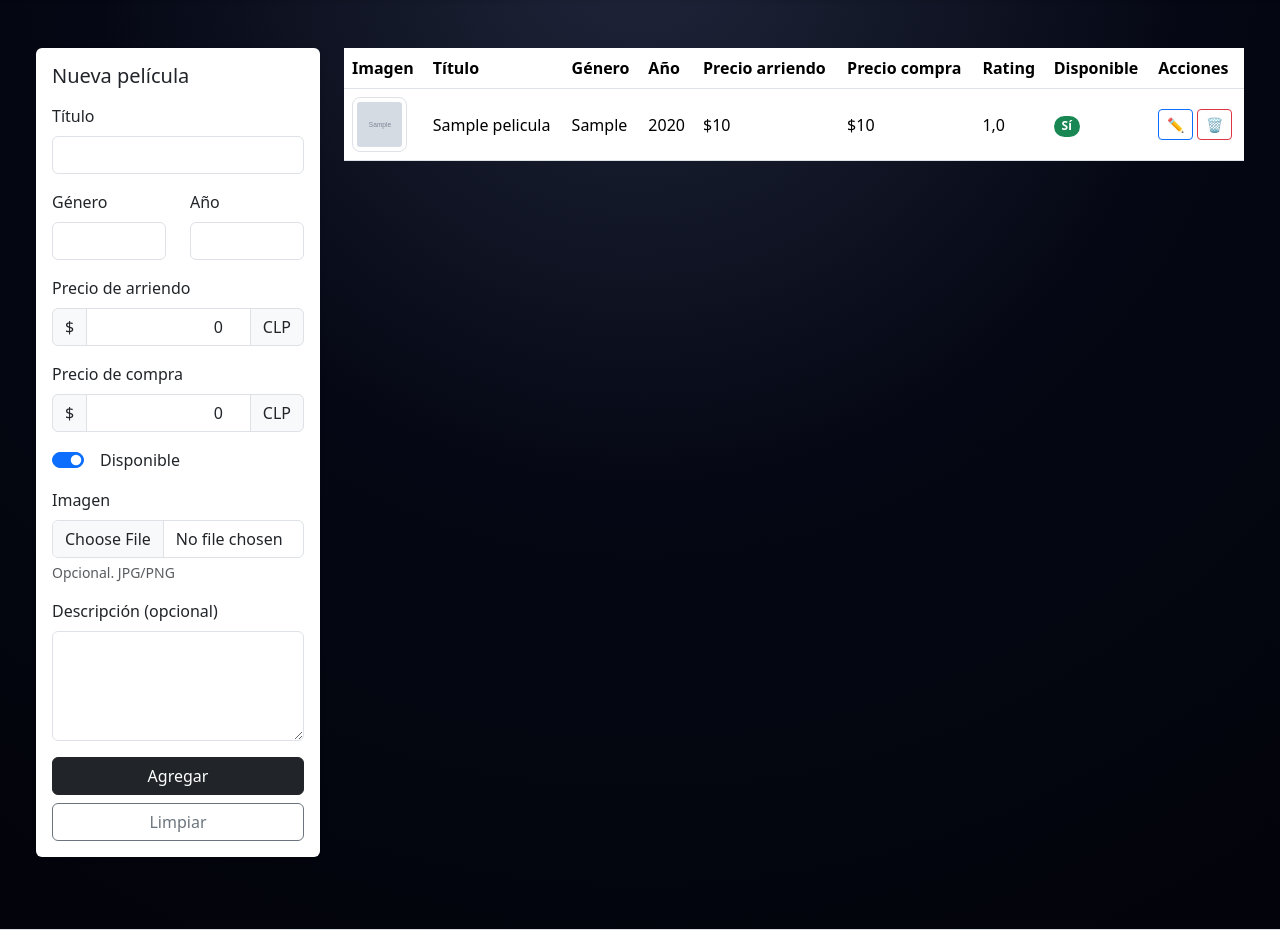
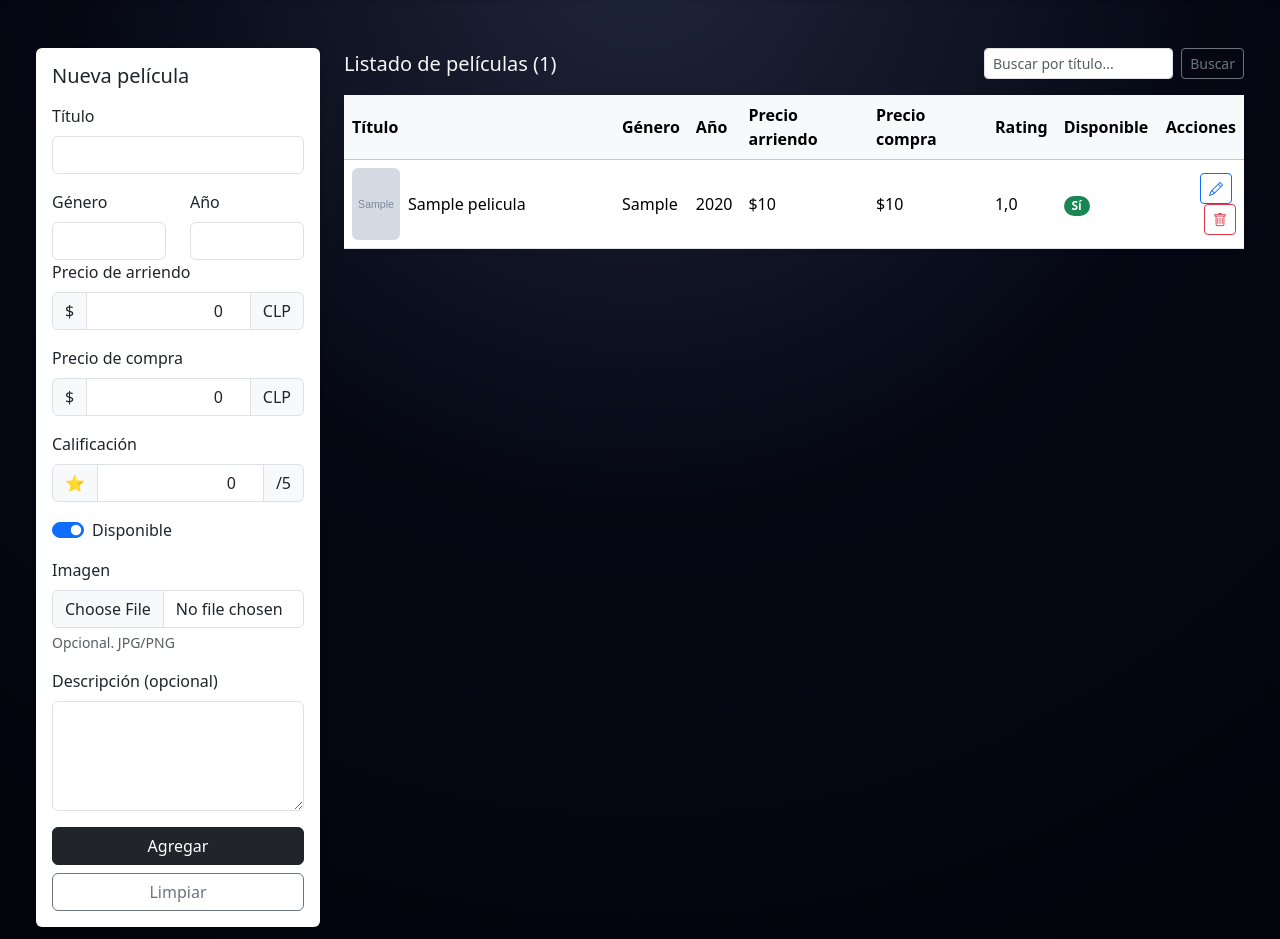
Before and after one commit to Nick24x/cinemarket, a Django app: page /panel/catalogo/ in a window 1280 px wide. Shown: the part 62-1001 px from the top of the page. Run offline with Django 5.2, Linux system fonts and the light colour scheme; a user stored in the database is signed in; tables that the repository leaves empty hold one stand-in row (values such as "Sample post"); grey boxes marked "Sample" are stand-in pictures.

Commit message:
Admin: precios separados (arriendo/compra), formularios actualizados y tabla del catálogo corregida

```diff
--- a/templates/panel/catalogo_admin.html
+++ b/templates/panel/catalogo_admin.html
@@ -5,11 +5,17 @@
 {% block content %}
 <div class="container-fluid py-4">
   <div class="row">
-    <!-- COLUMNA IZQUIERDA: NUEVA PELÍCULA -->
-    <div class="col-12 col-lg-3 mb-4">
-      <div class="card shadow-sm border-0">
+    <!-- COLUMNA IZQUIERDA: FORM NUEVA PELÍCULA -->
+    <div class="col-12 col-lg-3 mb-4 mb-lg-0">
+      <div class="card shadow-sm border-0 h-100">
         <div class="card-body">
           <h5 class="card-title mb-3">Nueva película</h5>
+
+          {% if form.non_field_errors %}
+            <div class="alert alert-danger py-2">
+              {{ form.non_field_errors }}
+            </div>
+          {% endif %}
 
           <form method="post" enctype="multipart/form-data">
             {% csrf_token %}
@@ -19,17 +25,26 @@
             <div class="mb-3">
               <label class="form-label">Título</label>
               {{ form.titulo }}
+              {% if form.titulo.errors %}
+                <div class="text-danger small">{{ form.titulo.errors|striptags }}</div>
+              {% endif %}
             </div>
 
             <!-- Género / Año -->
             <div class="row">
-              <div class="col-6 mb-3">
+              <div class="col-12 col-md-6 mb-3 mb-md-0">
                 <label class="form-label">Género</label>
                 {{ form.genero }}
+                {% if form.genero.errors %}
+                  <div class="text-danger small">{{ form.genero.errors|striptags }}</div>
+                {% endif %}
               </div>
-              <div class="col-6 mb-3">
+              <div class="col-12 col-md-6">
                 <label class="form-label">Año</label>
                 {{ form.anio }}
+                {% if form.anio.errors %}
+                  <div class="text-danger small">{{ form.anio.errors|striptags }}</div>
+                {% endif %}
               </div>
             </div>
 
@@ -41,6 +56,9 @@
                 {{ form.precio_arriendo }}
                 <span class="input-group-text">CLP</span>
               </div>
+              {% if form.precio_arriendo.errors %}
+                <div class="text-danger small">{{ form.precio_arriendo.errors|striptags }}</div>
+              {% endif %}
             </div>
 
             <!-- Precio compra -->
@@ -51,121 +69,203 @@
                 {{ form.precio_compra }}
                 <span class="input-group-text">CLP</span>
               </div>
+              {% if form.precio_compra.errors %}
+                <div class="text-danger small">{{ form.precio_compra.errors|striptags }}</div>
+              {% endif %}
             </div>
 
-            <!-- Rating / Disponible / Imagen / Descripción... -->
-            <!-- (deja lo que ya tenías, solo asegúrate de usar los campos de form:
-                 form.calificacion, form.disponible, form.imagen, form.descripcion ) -->
+            <!-- Calificación -->
+            <div class="mb-3">
+              <label class="form-label">Calificación</label>
+              <div class="input-group">
+                <span class="input-group-text">⭐</span>
+                {{ form.calificacion }}
+                <span class="input-group-text">/5</span>
+              </div>
+              {% if form.calificacion.errors %}
+                <div class="text-danger small">{{ form.calificacion.errors|striptags }}</div>
+              {% endif %}
+            </div>
 
+            <!-- Disponible -->
             <div class="form-check form-switch mb-3">
               {{ form.disponible }}
-              <label class="form-check-label ms-2">Disponible</label>
+              <label class="form-check-label" for="{{ form.disponible.id_for_label }}">Disponible</label>
+              {% if form.disponible.errors %}
+                <div class="text-danger small">{{ form.disponible.errors|striptags }}</div>
+              {% endif %}
             </div>
 
+            <!-- Imagen -->
             <div class="mb-3">
               <label class="form-label">Imagen</label>
               {{ form.imagen }}
+              {% if form.imagen.errors %}
+                <div class="text-danger small">{{ form.imagen.errors|striptags }}</div>
+              {% endif %}
               <div class="form-text">Opcional. JPG/PNG</div>
             </div>
 
+            <!-- Descripción -->
             <div class="mb-3">
               <label class="form-label">Descripción (opcional)</label>
               {{ form.descripcion }}
+              {% if form.descripcion.errors %}
+                <div class="text-danger small">{{ form.descripcion.errors|striptags }}</div>
+              {% endif %}
             </div>
 
             <div class="d-grid gap-2">
               <button class="btn btn-dark" type="submit">Agregar</button>
-              <a href="{% url 'admin_catalogo' %}" class="btn btn-outline-secondary" type="button">
-                Limpiar
-              </a>
+              <button class="btn btn-outline-secondary" type="reset">Limpiar</button>
             </div>
           </form>
         </div>
       </div>
     </div>
 
-    <!-- COLUMNA DERECHA: TABLA -->
+    <!-- COLUMNA DERECHA: LISTADO -->
     <div class="col-12 col-lg-9">
-      <!-- … buscador, etc … -->
+      <div class="d-flex justify-content-between align-items-center mb-3">
+        <h5 class="mb-0">Listado de películas ({{ total }})</h5>
 
+        <form method="get" class="d-flex" style="max-width: 260px;">
+          <input type="text"
+                 name="q"
+                 class="form-control form-control-sm me-2"
+                 placeholder="Buscar por título..."
+                 value="{{ q }}">
+          <button class="btn btn-sm btn-outline-secondary" type="submit">Buscar</button>
+        </form>
+      </div>
+
+      <div class="card shadow-sm border-0">
+        <div class="card-body p-0">
           <div class="table-responsive">
-        <table class="table align-middle">
-          <thead>
+            <table class="table table-hover mb-0 align-middle">
+              <thead class="table-light">
                 <tr>
-              <th>Imagen</th>
-              <th>Título</th>
+                  <th style="width: 30%;">Título</th>
                   <th>Género</th>
                   <th>Año</th>
                   <th>Precio arriendo</th>
                   <th>Precio compra</th>
                   <th>Rating</th>
                   <th>Disponible</th>
-              <th>Acciones</th>
+                  <th class="text-end">Acciones</th>
                 </tr>
               </thead>
               <tbody>
                 {% for p in peliculas %}
                   <tr>
-
-              <!-- MINIATURA -->
+                    <!-- Título + miniatura -->
                     <td>
+                      <div class="d-flex align-items-center">
                         {% if p.imagen %}
-                  <img src="{{ p.imagen.url }}" class="img-thumbnail" style="width:55px;height:55px;object-fit:cover;border-radius:8px;">
+                          <img src="{{ p.imagen.url }}"
+                               alt="{{ p.titulo }}"
+                               class="me-2 rounded"
+                               style="width:48px;height:72px;object-fit:cover;">
                         {% else %}
-                  <div style="width:55px;height:55px;background:#333;border-radius:8px;display:flex;align-items:center;justify-content:center;color:#aaa;font-size:10px;">
-                    No img
+                          <div class="me-2 rounded bg-secondary d-flex align-items-center justify-content-center text-white-50"
+                               style="width:48px;height:72px;font-size:0.7rem;">
+                            Sin img
                           </div>
                         {% endif %}
+                        <span>{{ p.titulo }}</span>
+                      </div>
                     </td>
 
-              <!-- TÍTULO -->
-              <td>{{ p.titulo }}</td>
-
-              <!-- GÉNERO -->
                     <td>{{ p.genero }}</td>
-
-              <!-- AÑO -->
                     <td>{{ p.anio }}</td>
-
-              <!-- PRECIO ARRIENDO -->
                     <td>${{ p.precio_arriendo|floatformat:0 }}</td>
-
-              <!-- PRECIO COMPRA -->
                     <td>${{ p.precio_compra|floatformat:0 }}</td>
-
-              <!-- RATING -->
-              <td>{{ p.calificacion }}</td>
-
-              <!-- DISPONIBLE -->
+                    <td>{{ p.calificacion|floatformat:1 }}</td>
                     <td>
                       {% if p.disponible %}
-                  <span class="badge bg-success">Sí</span>
+                        <span class="badge bg-success rounded-pill">Sí</span>
                       {% else %}
-                  <span class="badge bg-danger">No</span>
+                        <span class="badge bg-secondary rounded-pill">No</span>
                       {% endif %}
                     </td>
-
-              <!-- ACCIONES -->
-              <td>
-                <a href="{% url 'admin_pelicula_editar' p.id %}" class="btn btn-sm btn-outline-primary">
-                  ✏️
+                    <td class="text-end">
+                      <a href="{% url 'admin_pelicula_editar' p.id %}"
+                         class="btn btn-sm btn-outline-primary me-1">
+                        <i class="bi bi-pencil"></i>
                       </a>
-                <a href="{% url 'admin_pelicula_eliminar' p.id %}" class="btn btn-sm btn-outline-danger">
-                  🗑
+                      <a href="{% url 'admin_pelicula_eliminar' p.id %}"
+                         class="btn btn-sm btn-outline-danger">
+                        <i class="bi bi-trash"></i>
                       </a>
                     </td>
-
-            </tr>
                   </tr>
                 {% empty %}
                   <tr>
-              <td colspan="8" class="text-center text-muted">No hay películas registradas.</td>
+                    <td colspan="8" class="text-center py-4 text-muted">
+                      No hay películas registradas.
+                    </td>
                   </tr>
                 {% endfor %}
               </tbody>
             </table>
           </div>
 
+          <!-- PAGINACIÓN -->
+          {% if peliculas.paginator.num_pages > 1 %}
+          <div class="px-3 py-2">
+            <nav aria-label="Paginación catálogo admin">
+              <ul class="pagination pagination-sm mb-0 justify-content-end">
+
+                <!-- Anterior -->
+                {% if peliculas.has_previous %}
+                  <li class="page-item">
+                    <a class="page-link"
+                       href="?page={{ peliculas.previous_page_number }}{% if q %}&q={{ q|urlencode }}{% endif %}">
+                      «
+                    </a>
+                  </li>
+                {% else %}
+                  <li class="page-item disabled">
+                    <span class="page-link">«</span>
+                  </li>
+                {% endif %}
+
+                <!-- Números -->
+                {% for i in peliculas.paginator.page_range %}
+                  {% if i == peliculas.number %}
+                    <li class="page-item active">
+                      <span class="page-link">{{ i }}</span>
+                    </li>
+                  {% else %}
+                    <li class="page-item">
+                      <a class="page-link"
+                         href="?page={{ i }}{% if q %}&q={{ q|urlencode }}{% endif %}">
+                        {{ i }}
+                      </a>
+                    </li>
+                  {% endif %}
+                {% endfor %}
+
+                <!-- Siguiente -->
+                {% if peliculas.has_next %}
+                  <li class="page-item">
+                    <a class="page-link"
+                       href="?page={{ peliculas.next_page_number }}{% if q %}&q={{ q|urlencode }}{% endif %}">
+                      »
+                    </a>
+                  </li>
+                {% else %}
+                  <li class="page-item disabled">
+                    <span class="page-link">»</span>
+                  </li>
+                {% endif %}
+
+              </ul>
+            </nav>
+          </div>
+          {% endif %}
+        </div>
+      </div>
     </div>
   </div>
 </div>
```
Lines whose indentation alone changed are shown as unchanged.
